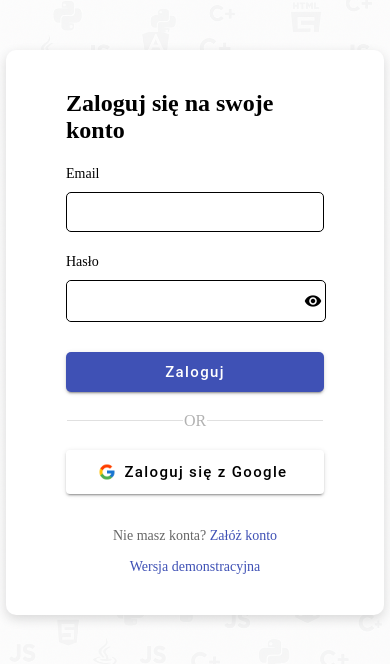
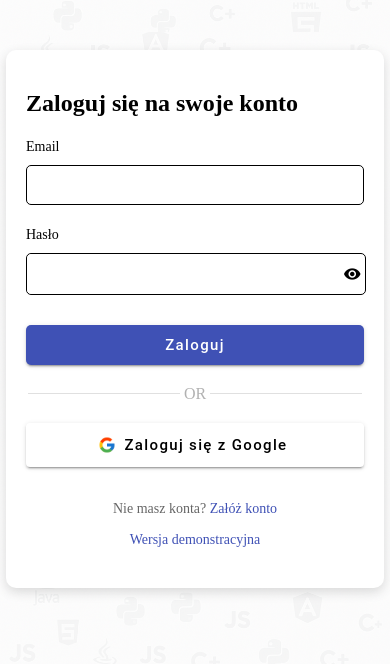
Before and after one commit to TobiaszCh/CodeSage_frontend, an Angular app: page /login in a window 390 px wide. Shown: the top 664 px of the page. Built offline with nearby package versions, Linux system fonts and the light colour scheme.

Commit message:
Feature: - Added @media to login and register

```diff
--- a/src/app/login/login.component.css
+++ b/src/app/login/login.component.css
@@ -148,3 +148,9 @@ main {
     margin-top: 15px;
     font-size: 14px;
 }
+
+@media (max-width: 768px) {
+    form {
+        padding: 20px 20px 40px 20px;
+    }
+}
--- a/src/app/registration/registration.component.css
+++ b/src/app/registration/registration.component.css
@@ -80,3 +80,9 @@ button {
 .login-footer a:hover {
     text-decoration: underline;
 }
+
+@media (max-width: 768px) {
+    form {
+        padding: 20px 20px 40px 20px;
+    }
+}
```
